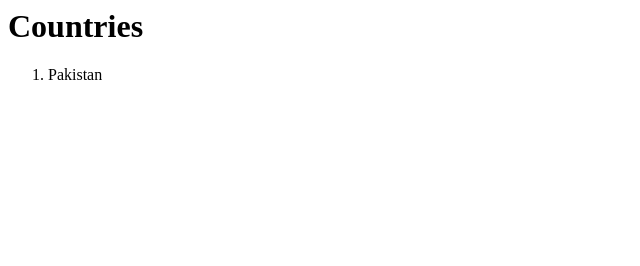
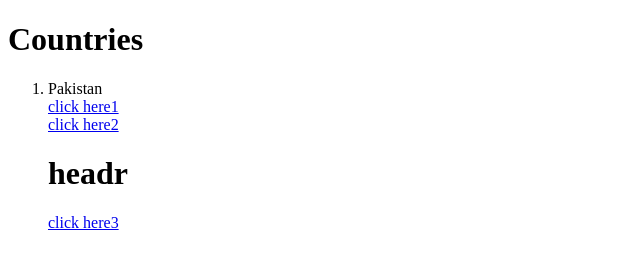
Before and after one commit to AlaynaKhatri06/AlaynaKhatri06.github.io, a plain HTML site: page index.html in a window 1280 px wide. Shown: the whole page, without its empty margins (0-640 px from the left). Drawn offline with Linux system fonts and the light colour scheme.

Commit message:
Update index.html

```diff
--- a/index.html
+++ b/index.html
@@ -1,4 +1,25 @@
-<h1>Countries</h1>
+<!DOCTYPE html>
+<html lang="en">
+<head>
+    <meta charset="UTF-8">
+    <meta http-equiv="X-UA-Compatible" content="IE=edge">
+    <meta name="viewport" content="width=device-width, initial-scale=1.0">
+    <title>Document</title>
+</head>
+<body>
+    <h1>Countries</h1>
 <ol>
-    <li> Pakistan </li>
+    <li> Pakistan <br>
+        <a href="https://en.wikipedia.org/wiki/Pakistan">click here1</a>
+    </li>
+    <div>
+        <a href="https://en.wikipedia.org/wiki/Pakistan">click here2</a>
+    </div>
+    <div>
+        <h1>headr</h1>
+        <a href="https://en.wikipedia.org/wiki/Pakistan">click here3</a>
+
+    </div>
 </ol>
+</body>
+</html>
```
